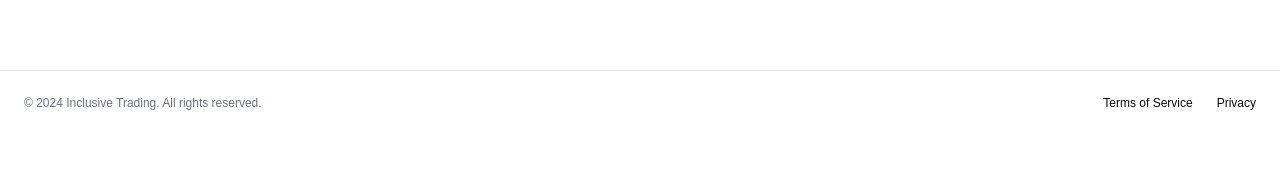
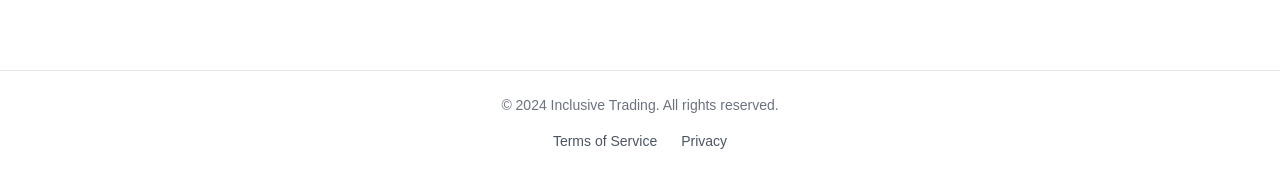
Before and after one commit to milesmoralespro/inclusive_trading, a Next.js app: page / in a window 1280 px wide. Shown: the part 2439-2611 px from the top of the page. Before the commit the page ends 2574 px from the top, so only its background shows below. Built offline with nearby package versions, Linux system fonts and the light colour scheme.

Commit message:
Update Footer.tsx

```diff
--- a/components/Footer.tsx
+++ b/components/Footer.tsx
@@ -6,17 +6,25 @@ import { motion } from 'framer-motion'
 export default function Footer() {
   return (
     <motion.footer
-      className="flex flex-col gap-2 sm:flex-row py-6 w-full shrink-0 items-center px-4 md:px-6 border-t"
+      className="flex flex-col gap-4 py-6 w-full shrink-0 items-center px-4 md:px-6 border-t"
       initial={{ opacity: 0 }}
       animate={{ opacity: 1 }}
       transition={{ duration: 0.5 }}
     >
-      <p className="text-xs text-gray-500 dark:text-gray-400">© 2024 Inclusive Trading. All rights reserved.</p>
-      <nav className="sm:ml-auto flex gap-4 sm:gap-6">
-        <Link className="text-xs hover:underline underline-offset-4" href="#">
+      <p className="text-xs sm:text-sm text-center text-gray-500 dark:text-gray-400">
+        © 2024 Inclusive Trading. All rights reserved.
+      </p>
+      <nav className="flex flex-col sm:flex-row gap-4 sm:gap-6 items-center">
+        <Link
+          className="text-sm hover:underline underline-offset-4 text-gray-600 dark:text-gray-300"
+          href="#"
+        >
           Terms of Service
         </Link>
-        <Link className="text-xs hover:underline underline-offset-4" href="#">
+        <Link
+          className="text-sm hover:underline underline-offset-4 text-gray-600 dark:text-gray-300"
+          href="#"
+        >
           Privacy
         </Link>
       </nav>
```
